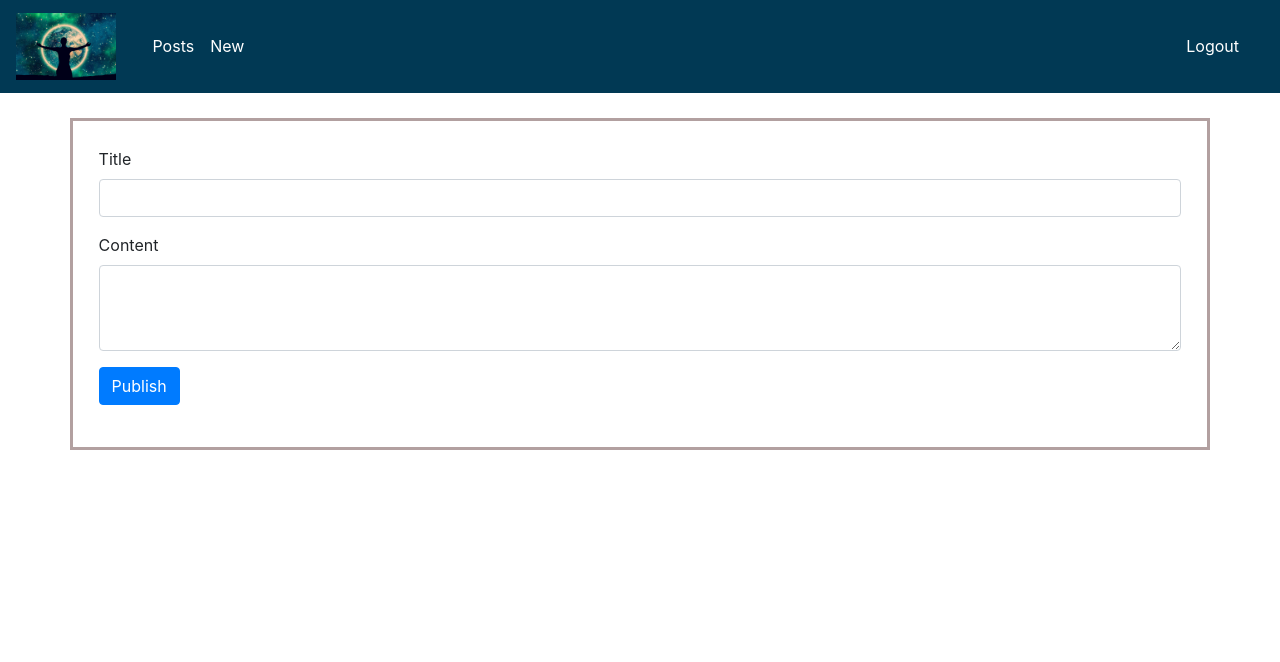
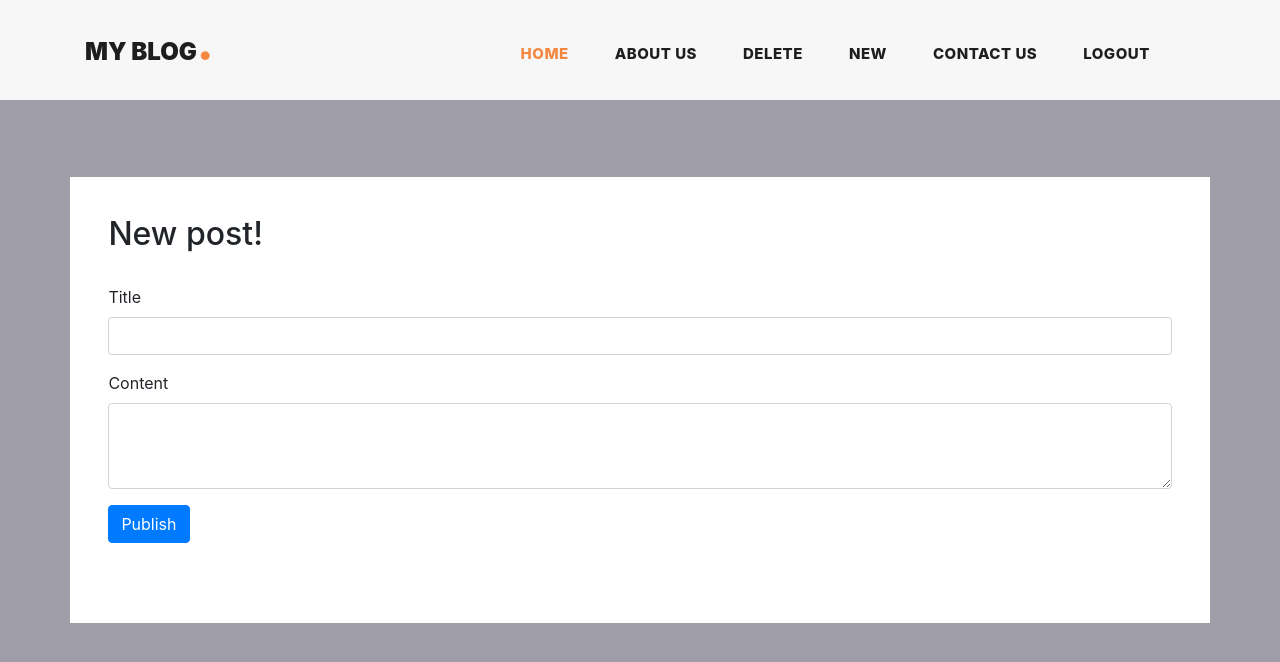
Before and after one commit to DevChloee/Team_Project_Blog, a PHP site: page /admin/new.php in a window 1280 px wide. Shown: the top 662 px of the page. Run offline with PHP 8.4, Linux system fonts and the light colour scheme; the visitor is signed in with stand-in values (Sample User, id 1).

Commit message:
DESIGN : All css file changed in administration and all users folder

```diff
--- a/admin/adminstyle.css
+++ b/admin/NewAndPost.css
@@ -17,13 +17,13 @@
 	font-family: 'Patrick Hand', cursive;
 }
 
-.post{
+/*.post{
 	-webkit-box-shadow: 6px 8px 15px 4px rgba(230, 200, 92, 0.75);
 	-moz-box-shadow:    6px 8px 15px 4px rgba(230, 200, 92, 0.75);
 	box-shadow:         6px 8px 15px 4px rgba(230, 200, 92, 0.75);
 	padding:10px;
 }
-
+*/
 .navbar-collapse{
 /*  border: solid white;*/
   display: flex;
@@ -40,3 +40,21 @@
 @media all and (max-width: 992px){
 	.navbar-collapse{display:block;}
 }
+
+.new_wrap{
+/*	border: solid black;*/
+	margin-top: 6%;
+	padding: 3% 3% 5% 3%;
+}
+
+.newpage_body{
+	background-color: #9f9da7;
+}
+
+#new-form-wrap{
+	 background-color: #fff;
+}
+
+.newpost_title{
+	margin-bottom: 3%;
+}
--- a/admin/css/new.css
+++ /dev/null
@@ -1,6 +0,0 @@
-
-.container{
-	border : solid #b2a0a0;
-	margin-top: 2%;
-	padding: 2%;
-}
--- a/admin/new.php
+++ b/admin/new.php
@@ -5,6 +5,7 @@ if(isset($_SESSION["admin"]) && $_SESSION["admin"]="chloe"){
     }
 
 ?>
+
 <!doctype html>
 <html lang="en">
   <head>
@@ -15,38 +16,68 @@ if(isset($_SESSION["admin"]) && $_SESSION["admin"]="chloe"){
     <!-- Bootstrap CSS -->
     <link rel="stylesheet" href="https://cdn.jsdelivr.net/npm/bootstrap@4.3.1/dist/css/bootstrap.min.css" integrity="sha384-ggOyR0iXCbMQv3Xipma34MD+dH/1fQ784/j6cY/iJTQUOhcWr7x9JvoRxT2MZw1T" crossorigin="anonymous">
 
-    <link rel="stylesheet" type="text/css" href="adminstyle.css">
-    <link rel="stylesheet" type="text/css" href="css/new.css">
+    <link rel="stylesheet" type="text/css" href="NewAndPost.css">
+    <link rel="stylesheet" type="text/css" href="../index.css">
+
 
     <title>My Blog Admin</title>
 
   </head>
-  <body>
-    <!--MENU-->
-      <nav class="navbar navbar-expand-lg navbar-dark mynav">
-        <a class="navbar-brand" href="post.php"><img width="100px" src="../img/universe.jpg"></a>
-        <button class="navbar-toggler" type="button" data-toggle="collapse" data-target="#navbarNav" aria-controls="navbarNav" aria-expanded="false" aria-label="Toggle navigation">
+  <body class="newpage_body">
+
+    <!-- Header -->
+      <header class="headertop">
+        <nav class="navbar navbar-expand-lg">
+
+        <div class="container">
+          <a class="navbar-brand" href="index.html"><h2>My BLOG<em>.</em></h2></a>
             <span class="navbar-toggler-icon"></span>
           </button>
-        <div class="collapse navbar-collapse" id="navbarNav">
-          <ul class="navbar-nav">
+          <div class="collapse navbar-collapse" id="navbarResponsive">
+            <ul class="navbar-nav ml-auto">
+
               <li class="nav-item active">
-                <a class="nav-link" href="post.php">Posts<span class="sr-only">(current)</span></a>
+                <a class="nav-link" href="">Home
+                  <span class="sr-only">(current)</span>
+                </a>
               </li>
-              <li class="nav-item active">
+
+              <li class="nav-item">
+                <a class="nav-link" href="">About Us</a>
+              </li>
+
+               <li class="nav-item">
+                <a class="nav-link" href="deletion.php">Delete</a>
+              </li>
+
+
+              <li class="nav-item">
                 <a class="nav-link" href="new.php">New</a>
               </li>
-          </ul>
-          <a href="?logout" class="logout">Logout</a>
+
+              <li class="nav-item">
+                <a class="nav-link" href="">Contact Us</a>
+              </li>
+
+              <li class="nav-item">
+                <a href="?logout" class="logout nav-link">Logout</a>
                 <?php
                   if(isset($_GET["logout"])){
                     session_destroy();
                     header("Location: ../index.php");
                   }
                 ?>
+              </li>
+
+            </ul>
+            </div>
           </div>
         </nav>
-    <div class="container">
+      </header>
+
+    <!--main contents-->
+    <div id="new-form-wrap" class="container new_wrap">
+      <h2 class="newpost_title"> New post! </h2>
       <form>
         <div class="form-group">
             <label>Title</label>
--- a/index.css
+++ b/index.css
@@ -117,7 +117,7 @@ header .navbar {
 
 /*main part css*/
 .mainpart{
-	border : solid black;
+/*	border : solid black;*/
 	margin-top: 2%;
 
 }
@@ -132,6 +132,13 @@ header .navbar {
 
 .content{
 	font-family: 'Patrick Hand', cursive;
+}
+
+.post{
+	padding: 1%;
+	border: solid;
+	border-color: grey;
+	box-shadow: 7px 7px 2px 1px rgba(0, 0, 255, .2);
 }
 /*
 .post{
@@ -159,3 +166,25 @@ header .navbar {
 @media all and (max-width: 992px){
 	.navbar-collapse{display:block;}
 }
+
+
+
+
+/*footer*/
+
+#page-container {
+  position: relative;
+  min-height: 100vh;
+}
+
+#footer-wrap {
+  padding-bottom: 2.5rem;    /* Footer height */
+}
+
+#footer {
+  position: absolute;
+  bottom: 0;
+  width: 100%;
+  height: 2.5rem;            /* Footer height */
+/*  border: solid red;*/
+}
--- a/partials/footer.css
+++ b/partials/footer.css
@@ -1,5 +1,6 @@
 
 /* Footer */
+
 
 footer {
 /*	position: absolute;*/
```
Also changed, not shown: admin/deletion.php (renamed from admin/post.php, +43 -14 lines), admin/index.php (+95 -47 lines), admin/login.php (added, +83 -0 lines), index.php (+9 -8 lines), loginuser/index.php (+67 -34 lines), partials/footer.php (+5 -5 lines). Lines whose indentation alone changed are shown as unchanged.
